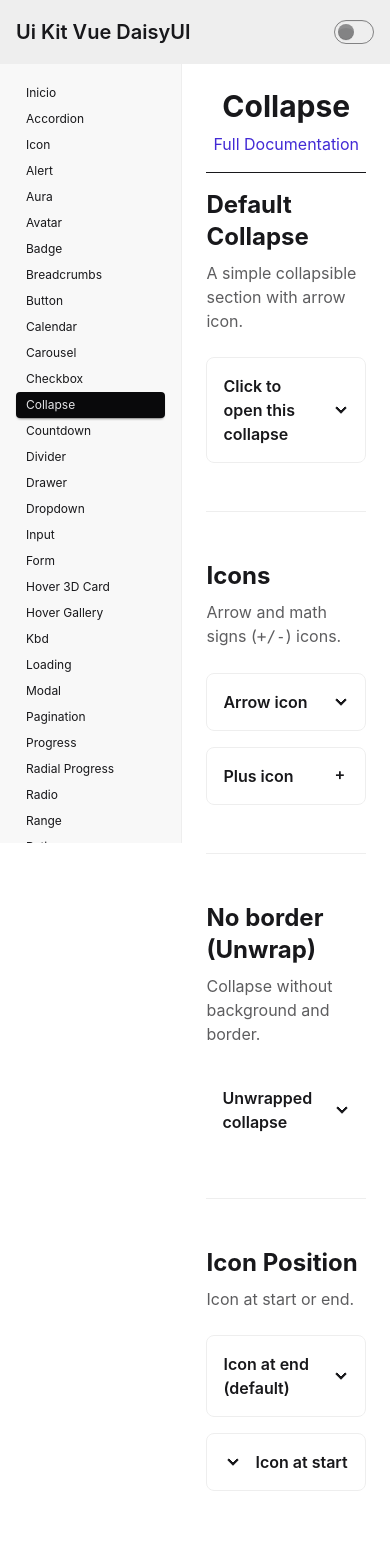
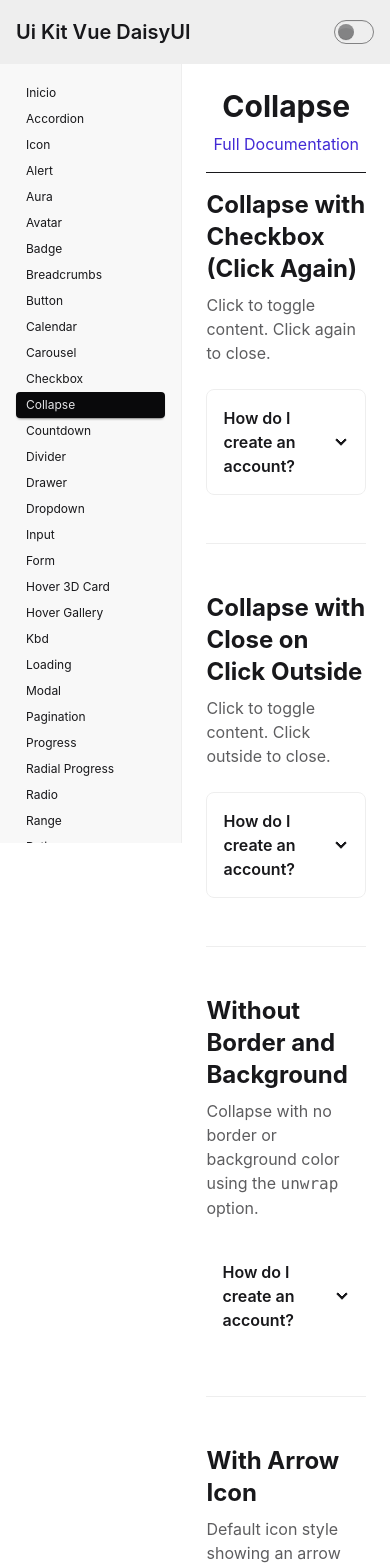
Before and after one commit to igidio/uikit-vue-daisyui, a Vue app: page /collapse in a window 390 px wide. Shown: the top 1568 px of the page. Before the commit the page ends 1515 px from the top, so only its background shows below. Built offline with nearby package versions, Linux system fonts and the light colour scheme; what @iconify/tailwind4 would draw is missing.

Commit message:
feat: enhance Divider component with vertical orientation and responsive behavior

```diff
--- a/src/features/collapse/page/CollapsePage.vue
+++ b/src/features/collapse/page/CollapsePage.vue
@@ -4,53 +4,89 @@ import UiCollapse from '@/shared/ui/ui-collapse/UiCollapse.vue'
 
 <template>
   <section class="space-y-12">
+    <!-- Collapse with checkbox (click again) -->
     <div>
-      <h2 class="text-2xl font-bold mb-2">Default Collapse</h2>
-      <p class="text-base-content/70 mb-6">A simple collapsible section with arrow icon.</p>
-      <UiCollapse title="Click to open this collapse">
-        <p>This content is hidden by default and shown when the collapse is opened.</p>
-        <p class="mt-2">You can put any content here.</p>
+      <h2 class="text-2xl font-bold mb-2">Collapse with Checkbox (Click Again)</h2>
+      <p class="text-base-content/70 mb-6">Click to toggle content. Click again to close.</p>
+      <UiCollapse title="How do I create an account?" click-type="again" icons="arrow">
+        Click the "Sign Up" button in the top right corner and follow the registration process.
       </UiCollapse>
     </div>
 
     <hr class="border-base-300" />
 
+    <!-- Collapse with close on click outside -->
     <div>
-      <h2 class="text-2xl font-bold mb-2">Icons</h2>
+      <h2 class="text-2xl font-bold mb-2">Collapse with Close on Click Outside</h2>
+      <p class="text-base-content/70 mb-6">Click to toggle content. Click outside to close.</p>
+      <UiCollapse title="How do I create an account?" click-type="outside" icons="arrow">
+        Click the "Sign Up" button in the top right corner and follow the registration process.
+      </UiCollapse>
+    </div>
+
+    <hr class="border-base-300" />
+
+    <!-- Without border and background color -->
+    <div>
+      <h2 class="text-2xl font-bold mb-2">Without Border and Background</h2>
       <p class="text-base-content/70 mb-6">
-        Arrow and math signs (<code>+/-</code>) icons.
+        Collapse with no border or background color using the <code>unwrap</code> option.
       </p>
-      <div class="space-y-4">
-        <UiCollapse title="Arrow icon" icons="arrow">
-          <p>Content with arrow icon.</p>
-        </UiCollapse>
-        <UiCollapse title="Plus icon" icons="mathsigns">
-          <p>Content with plus/minus icon.</p>
+      <UiCollapse title="How do I create an account?" :unwrap="true" icons="arrow">
+        Click the "Sign Up" button in the top right corner and follow the registration process.
+      </UiCollapse>
+    </div>
+
+    <hr class="border-base-300" />
+
+    <!-- With arrow icon -->
+    <div>
+      <h2 class="text-2xl font-bold mb-2">With Arrow Icon</h2>
+      <p class="text-base-content/70 mb-6">Default icon style showing an arrow indicator.</p>
+      <UiCollapse title="How do I create an account?" icons="arrow">
+        Click the "Sign Up" button in the top right corner and follow the registration process.
+      </UiCollapse>
+      <div class="mt-4">
+        <UiCollapse title="I forgot my password. What should I do?" icons="arrow">
+          Click on "Forgot Password" on the login page and follow the instructions sent to your email.
         </UiCollapse>
       </div>
     </div>
 
     <hr class="border-base-300" />
 
+    <!-- With plus/minus icon -->
     <div>
-      <h2 class="text-2xl font-bold mb-2">No border (Unwrap)</h2>
-      <p class="text-base-content/70 mb-6">Collapse without background and border.</p>
-      <UiCollapse title="Unwrapped collapse" :unwrap="true">
-        <p>This collapse has no background or border.</p>
+      <h2 class="text-2xl font-bold mb-2">With Plus/Minus Icon</h2>
+      <p class="text-base-content/70 mb-6">Alternative icon style showing a plus/minus indicator.</p>
+      <UiCollapse title="How do I create an account?" icons="mathsigns">
+        Click the "Sign Up" button in the top right corner and follow the registration process.
       </UiCollapse>
+      <div class="mt-4">
+        <UiCollapse title="I forgot my password. What should I do?" icons="mathsigns">
+          Click on "Forgot Password" on the login page and follow the instructions sent to your email.
+        </UiCollapse>
+      </div>
     </div>
 
     <hr class="border-base-300" />
 
+    <!-- Icon at start position -->
     <div>
-      <h2 class="text-2xl font-bold mb-2">Icon Position</h2>
-      <p class="text-base-content/70 mb-6">Icon at start or end.</p>
-      <div class="space-y-4">
-        <UiCollapse title="Icon at end (default)" icons="arrow" icon_position="end">
-          <p>Arrow icon at the end.</p>
-        </UiCollapse>
-        <UiCollapse title="Icon at start" icons="arrow" icon_position="start">
-          <p>Arrow icon at the start.</p>
+      <h2 class="text-2xl font-bold mb-2">Icon at Start Position</h2>
+      <p class="text-base-content/70 mb-6">
+        Icon positioned at the start of the title instead of the end.
+      </p>
+      <UiCollapse title="How do I create an account?" icons="arrow" icon-position="start">
+        Click the "Sign Up" button in the top right corner and follow the registration process.
+      </UiCollapse>
+      <div class="mt-4">
+        <UiCollapse
+          title="I forgot my password. What should I do?"
+          icons="mathsigns"
+          icon-position="start"
+        >
+          Click on "Forgot Password" on the login page and follow the instructions sent to your email.
         </UiCollapse>
       </div>
     </div>
--- a/src/features/divider/page/DividerPage.vue
+++ b/src/features/divider/page/DividerPage.vue
@@ -23,7 +23,7 @@ import UiDivider from '@/shared/ui/ui-divider/UiDivider.vue'
     <div>
       <h2 class="text-2xl font-bold mb-2">Divider with Text</h2>
       <p class="text-base-content/70 mb-6">
-        Use the <code>text</code> prop to display a label in the middle.
+        Use the <code>text</code> input to display a label in the middle.
       </p>
       <div>
         <div class="bg-base-200 rounded-box p-4">Content above</div>
@@ -34,11 +34,45 @@ import UiDivider from '@/shared/ui/ui-divider/UiDivider.vue'
 
     <hr class="border-base-300" />
 
+    <!-- Orientation: Vertical -->
+    <div>
+      <h2 class="text-2xl font-bold mb-2">Vertical Orientation</h2>
+      <p class="text-base-content/70 mb-6">
+        Set <code>orientation="vertical"</code> to create a vertical divider line between horizontal
+        elements. Use a flex container with <code>flex-row</code> to see the effect.
+      </p>
+      <div class="flex flex-row items-stretch">
+        <div class="bg-base-200 rounded-box p-4 flex-1 h-30">Section A</div>
+        <UiDivider orientation="vertical" />
+        <div class="bg-base-200 rounded-box p-4 flex-1 h-30">Section B</div>
+      </div>
+    </div>
+
+    <hr class="border-base-300" />
+
+    <!-- Orientation: Vertical with Text -->
+    <div>
+      <h2 class="text-2xl font-bold mb-2">Vertical Divider with Text</h2>
+      <p class="text-base-content/70 mb-6">Vertical divider with a label in the middle.</p>
+      <div class="flex flex-row items-stretch">
+        <div class="bg-base-200 rounded-box p-4 flex-1">Left content</div>
+        <UiDivider orientation="vertical" text="VS" />
+        <div class="bg-base-200 rounded-box p-4 flex-1">Right content</div>
+      </div>
+    </div>
+
+    <hr class="border-base-300" />
+
     <!-- Colors -->
     <div>
       <h2 class="text-2xl font-bold mb-2">Colors</h2>
-      <p class="text-base-content/70 mb-6">Dividers in daisyUI semantic colors.</p>
-      <div class="flex flex-col gap-4">
+      <p class="text-base-content/70 mb-6">Dividers support all daisyUI semantic colors.</p>
+      <div class="space-y-4">
+        <div>
+          <div class="bg-base-200 rounded-box p-4">Content A</div>
+          <UiDivider color="neutral" text="Neutral" />
+          <div class="bg-base-200 rounded-box p-4">Content B</div>
+        </div>
         <div>
           <div class="bg-base-200 rounded-box p-4">Content A</div>
           <UiDivider color="primary" text="Primary" />
@@ -83,7 +117,7 @@ import UiDivider from '@/shared/ui/ui-divider/UiDivider.vue'
     <div>
       <h2 class="text-2xl font-bold mb-2">Positions</h2>
       <p class="text-base-content/70 mb-6">
-        The <code>position</code> prop controls where the label appears: <code>start</code>,
+        The <code>position</code> input controls where the label appears: <code>start</code>,
         <code>center</code> (default), or <code>end</code>.
       </p>
       <div>
@@ -105,37 +139,40 @@ import UiDivider from '@/shared/ui/ui-divider/UiDivider.vue'
 
     <hr class="border-base-300" />
 
-    <!-- Vertical -->
+    <!-- Responsive -->
     <div>
-      <h2 class="text-2xl font-bold mb-2">Vertical Divider</h2>
+      <h2 class="text-2xl font-bold mb-2">Responsive</h2>
       <p class="text-base-content/70 mb-6">
-        Vertical divider with or without text.
+        The <code>responsive</code> input sets a breakpoint in pixels where a vertical divider
+        switches to horizontal. Resize the viewport to see the effect — the divider below is vertical
+        on narrow screens and horizontal on wide screens (<code>responsive="768"</code>).
       </p>
-      <div class="flex h-32 gap-4 items-center">
-        <span>Left</span>
-        <UiDivider orientation="vertical" />
-        <span>Right</span>
-      </div>
-      <div class="flex h-32 gap-4 items-center mt-4">
-        <span>Left</span>
-        <UiDivider orientation="vertical" text="OR" />
-        <span>Right</span>
+      <div class="flex flex-row items-stretch">
+        <div class="bg-base-200 rounded-box p-4 flex-1">Left panel</div>
+        <UiDivider orientation="vertical" text="↔" :responsive="768" />
+        <div class="bg-base-200 rounded-box p-4 flex-1">Right panel</div>
       </div>
     </div>
 
     <hr class="border-base-300" />
 
-    <!-- Responsive -->
+    <!-- Combined -->
     <div>
-      <h2 class="text-2xl font-bold mb-2">Responsive</h2>
+      <h2 class="text-2xl font-bold mb-2">Combined Example</h2>
       <p class="text-base-content/70 mb-6">
-        Use the <code>responsive</code> prop to make the divider horizontal on small screens and
-        vertical on larger screens.
+        All features together: vertical orientation, primary color, text, start position, and
+        responsive breakpoint.
       </p>
-      <div class="flex flex-col lg:flex-row gap-4 items-center h-auto lg:h-32">
-        <span>Left</span>
-        <UiDivider orientation="vertical" :responsive="1024" />
-        <span>Right</span>
+      <div class="flex flex-row items-stretch">
+        <div class="bg-base-200 rounded-box p-4 flex-1 h-20">Column 1</div>
+        <UiDivider
+          orientation="vertical"
+          text="vs"
+          color="primary"
+          position="start"
+          :responsive="768"
+        />
+        <div class="bg-base-200 rounded-box p-4 flex-1 h-20">Column 2</div>
       </div>
     </div>
   </section>
--- a/src/shared/ui/ui-countdown/UiCountdown.vue
+++ b/src/shared/ui/ui-countdown/UiCountdown.vue
@@ -1,28 +1,29 @@
 <script setup lang="ts">
-import { type UiCountdownLabelPosition } from './ui-countdown-properties'
+import { type UiCountdownLabelPosition } from "./ui-countdown-properties";
 
 interface Props {
-  values: string[]
-  labels: string[]
-  colons?: boolean
-  label_position?: UiCountdownLabelPosition
-  boxes?: boolean
-  digits?: number
+	values: string[];
+	labels?: string[];
+	colons?: boolean;
+	label_position?: UiCountdownLabelPosition;
+	boxes?: boolean;
+	digits?: number;
 }
 
 const props = withDefaults(defineProps<Props>(), {
+	labels: () => [],
 	colons: false,
-  label_position: 'right',
+	label_position: "right",
 	boxes: false,
 	digits: 2,
-})
+});
 
 const item_classes: string = (() => {
-  if (props.label_position === 'under') {
-    return 'flex flex-col items-center'
+	if (props.label_position === "under") {
+		return "flex flex-col items-center";
 	}
-  return 'flex items-baseline gap-1'
-})()
+	return "flex items-baseline gap-1";
+})();
 </script>
 
 <template>
--- a/src/shared/ui/ui-divider/UiDivider.vue
+++ b/src/shared/ui/ui-divider/UiDivider.vue
@@ -50,7 +50,7 @@ onUnmounted(() => {
 const divider_classes: string = (() => {
   const c: string[] = ['divider']
   if (props.orientation === 'vertical' && !is_wide_enough.value) {
-    c.push('divider-horizontal', 'h-full')
+    c.push('divider-horizontal', 'min-h-full')
   }
   if (props.color) {
     c.push(divider_colors[props.color as UiDividerColors])
```
Also changed, not shown: src/features/countdown/page/CountdownPage.vue (+56 -15 lines). Lines whose indentation alone changed are shown as unchanged.
